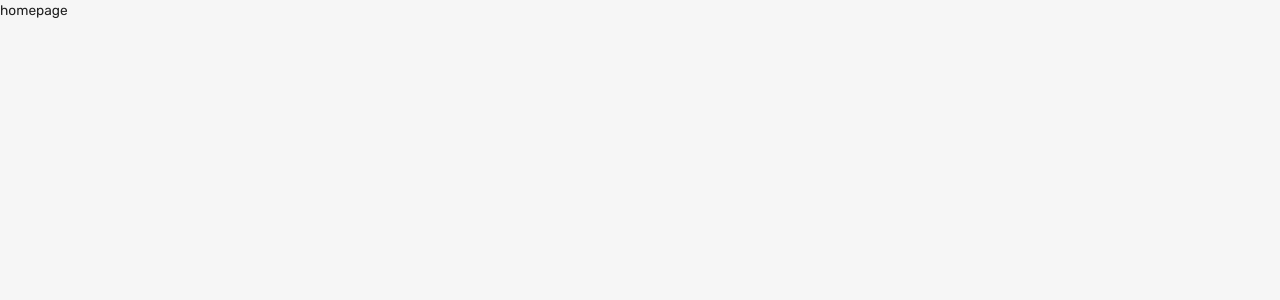
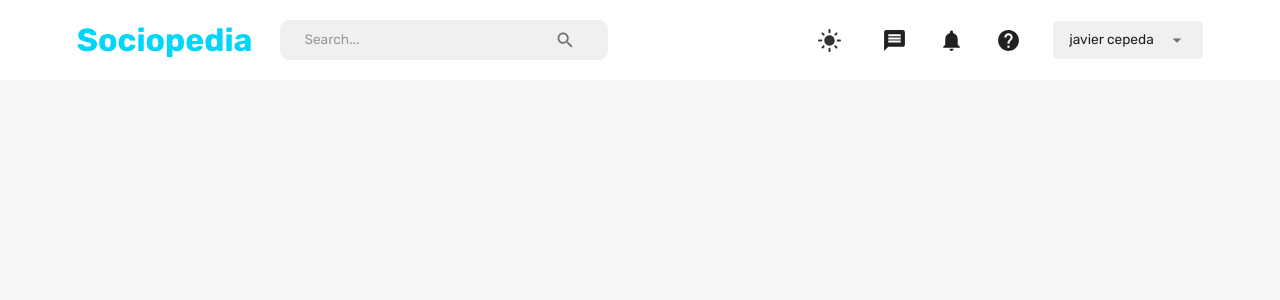
Before and after one commit to ERJavier/MERN, a React (Create React App) app in the folder client/: page /home in a window 1280 px wide. Shown: the top 300 px of the page. Built offline with nearby package versions, Linux system fonts and the light colour scheme; the HTML template or start-up script is replaced by a standard one.

Commit message:
fixed bug, fullName was reciving null, change later

```diff
--- a/client/src/scenes/homePage/index.jsx
+++ b/client/src/scenes/homePage/index.jsx
@@ -1,5 +1,12 @@
+import { Box } from "@mui/material";
+import Navbar from "scenes/navbar";
+
 const HomePage = ()=> {
-    return <div>homepage</div>;
+    return (
+        <Box>
+            <Navbar />
+        </Box>
+    );
 };
 
 export default HomePage;
--- a/client/src/scenes/navbar/index.jsx
+++ b/client/src/scenes/navbar/index.jsx
@@ -1,6 +1,25 @@
 import { useState } from "react";
-import { Box, IconButton, InputBase, Typography, Select, MenuItem, FormControl, useTheme, useMediaQuery } from "@mui/system";
-import { Search, Message, DarkMode, LightMode, Notifications, Help, Menu, Close } from "@mui/icons-material"
+import {
+  Box,
+  IconButton,
+  InputBase,
+  Typography,
+  Select,
+  MenuItem,
+  FormControl,
+  useTheme,
+  useMediaQuery,
+} from "@mui/material";
+import {
+  Search,
+  Message,
+  DarkMode,
+  LightMode,
+  Notifications,
+  Help,
+  Menu,
+  Close,
+} from "@mui/icons-material";
 import { useDispatch, useSelector } from "react-redux";
 import { setMode, setLogout } from "state";
 import { useNavigate } from "react-router-dom";
@@ -21,7 +40,7 @@ const Navbar = () => {
     const primaryLight = theme.palette.primary.light;
     const alt = theme.palette.background.alt;
 
-    const fullName = `${user.firstName} ${user.lastName}`;
+    const fullName = "javier cepeda " ;//`${user.firstName} ${user.lastName}`;
 
 
     return (
```
